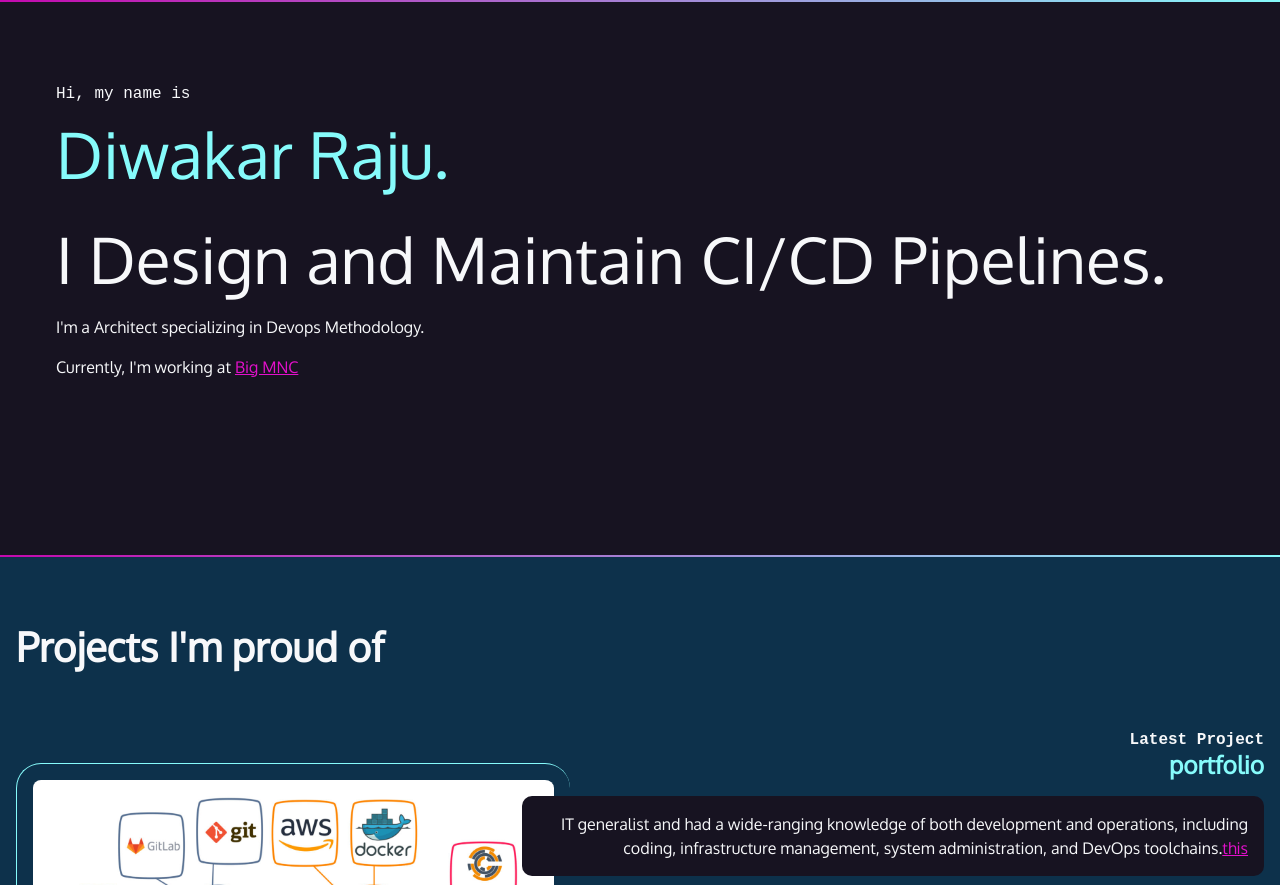
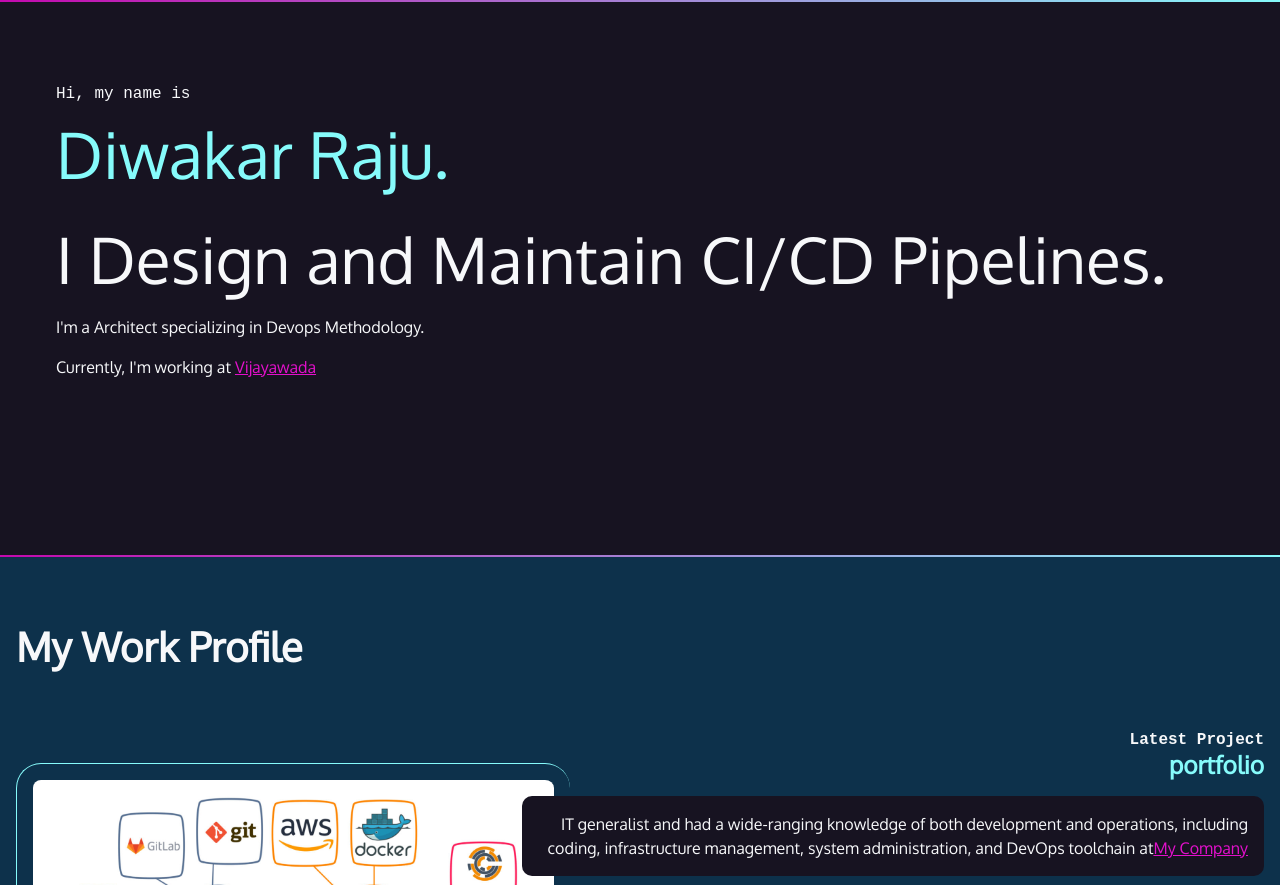
Before and after one commit to valivarthi007/TestPortfolio, a plain HTML site: page index.html in a window 1280 px wide. Shown: the part 67-952 px from the top of the page. Drawn offline with Linux system fonts and the light colour scheme.

Commit message:
Changed Work Description

```diff
--- a/index.html
+++ b/index.html
@@ -45,7 +45,7 @@
 
 <p>I'm a Architect specializing in Devops Methodology.</p>
 
-<p>Currently, I'm working at <a href="" target="_blank">Big MNC</a></p>
+<p>Currently, I'm working at <a href="" target="_blank">Vijayawada</a></p>
 </section>
 <div class="gradient"></div>
 <!-- projects -->
@@ -53,12 +53,12 @@
 
 <div class="section-dkblue">
 <section id="projects">
-  <h2>Projects I'm proud of</h2>
+  <h2>My Work Profile</h2>
 <article>
   <div class="text">
   <h4>Latest Project</h4>
   <h3>portfolio</h3>
-      <p class="black-box">IT generalist and had a wide-ranging knowledge of both development and operations, including coding, infrastructure management, system administration, and DevOps toolchains.<a href="https://valivarthi007.w3spaces.com/">this</a></p>
+      <p class="black-box">IT generalist and had a wide-ranging knowledge of both development and operations, including coding, infrastructure management, system administration, and DevOps toolchain at<a href="https://valivarthi007.w3spaces.com/">My Company</a></p>
       <h4>Technologies Used</h4>
   <ul>
     <li>Infra</li>
```
